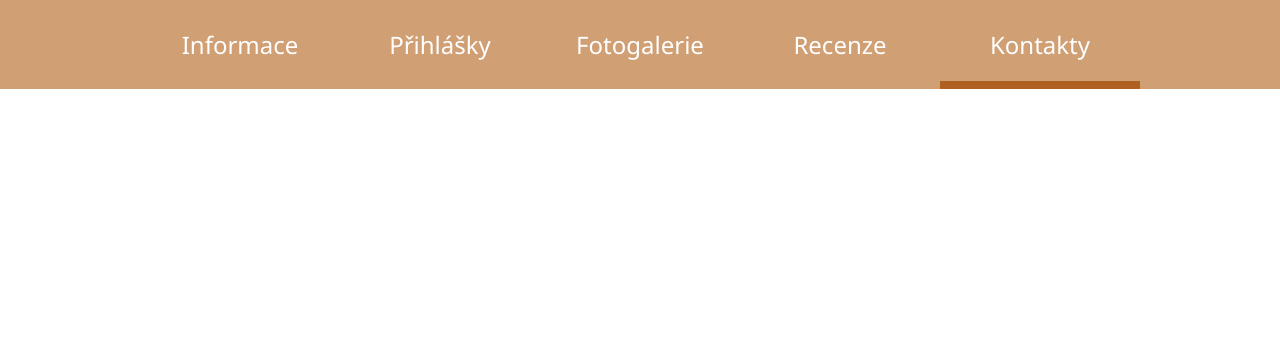
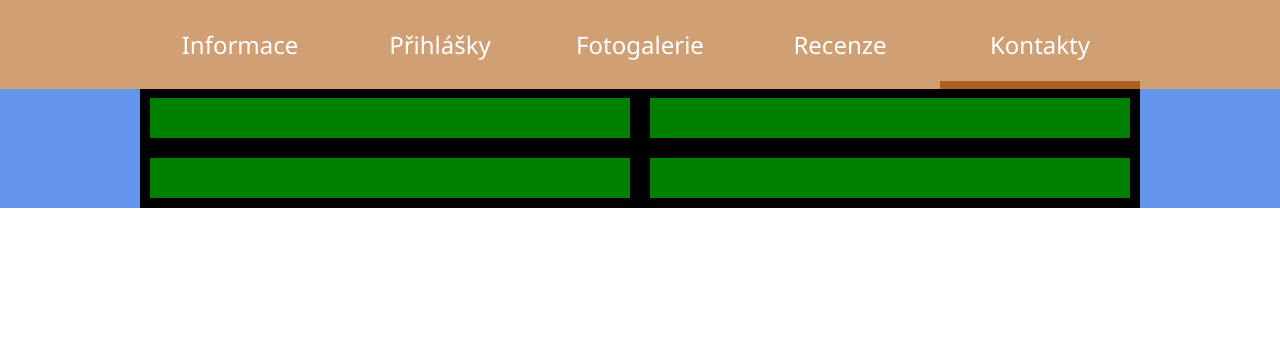
Before and after one commit to prochazo/RK-sugar, a PHP site: page / in a window 1280 px wide. Shown: the top 349 px of the page. Run offline with PHP 8.4, Linux system fonts and the light colour scheme.

Commit message:
Tvorba první sekce (mřížka)

```diff
--- a/index.css
+++ b/index.css
@@ -1,88 +1,3 @@
-body {
-    margin: 0;
+#sec1 {
+    background: cornflowerblue;
 }
-
-.wrapper {
-    width: 1000px;
-    margin: 0 auto;
-}
-
-
-.navigation {
-    position: fixed;
-    width: 100%;
-
-    font-size: 0;
-    color: white;
-    font-family: "Fira Sans" , sans-serif;
-    font-weight: 300;
-
-    background: #D09F74;
-}
-
-    .navigation a {
-        color: inherit;
-        cursor: pointer;
-    }
-
-    .navigation__item {
-        display: inline-block;
-        position: relative;
-        width: 20%;
-        padding: 28px 0px;
-        margin: 0;
-
-
-        font-size: 24px;
-        text-align: center;
-        font-family: "Segoe UI", sans-serif;
-        text-decoration: none;
-
-        cursor: default;
-    }
-
-        .navigation__item:hover {
-            background: #C58751;
-        }
-
-        .navigation__item--active:after {
-            content: "";
-            display: block;
-            position: absolute;
-            bottom: 0;
-            left: 0;
-            width: 100%;
-            height: 8px;
-
-            background-color: #AF6020;
-        }
-
-    .navigation__context {
-        position: absolute;
-        display: none;
-        left: 0;
-        top: 100%;
-        padding: 0;
-        margin: 0;
-        width: 100%;
-
-        list-style: none;
-    }
-
-        .navigation__item:hover .navigation__context {
-            display: block;
-        }
-
-        .navigation__context__item {
-            display: block;
-            padding: 10px;
-
-            text-decoration: none;
-            font-size: 20px;
-
-            background: #C58751;
-        }
-
-            .navigation__context__item:hover {
-                background: #D09F74;
-            }
--- a/index.html
+++ b/index.html
@@ -4,6 +4,7 @@
     <meta charset="UTF-8">
     <title>Document</title>
     <link href='https://fonts.googleapis.com/css?family=Fira+Sans:400,300&subset=latin,latin-ext' rel='stylesheet' type='text/css'>
+    <link rel="stylesheet" type="text/css" href="styles.css">
     <link rel="stylesheet" type="text/css" href="index.css">
 </head>
 <body>
@@ -26,5 +27,18 @@
         </div>
     </nav>
 
+    <div style="height: 88px;"></div>
+
+    <section id="sec1">
+        <div class="wrapper">
+            <div class="grid">
+                <div class="grid__item"></div>
+                <div class="grid__item"></div>
+                <div class="grid__item"></div>
+                <div class="grid__item"></div>
+            </div>
+        </div>
+    </section>
+
 </body>
 </html>
--- /dev/null
+++ b/styles.css
@@ -0,0 +1,108 @@
+body {
+    margin: 0;
+}
+
+.wrapper {
+    width: 1000px;
+    margin: 0 auto;
+}
+
+
+.navigation {
+    position: fixed;
+    width: 100%;
+
+    font-size: 0;
+    color: white;
+    font-family: "Fira Sans" , sans-serif;
+    font-weight: 300;
+
+    background: #D09F74;
+}
+
+    .navigation a {
+        color: inherit;
+        cursor: pointer;
+    }
+
+    .navigation__item {
+        display: inline-block;
+        position: relative;
+        width: 20%;
+        padding: 28px 0px;
+        margin: 0;
+
+
+        font-size: 24px;
+        text-align: center;
+        font-family: "Segoe UI", sans-serif;
+        text-decoration: none;
+
+        cursor: default;
+    }
+
+        .navigation__item:hover {
+            background: #C58751;
+        }
+
+        .navigation__item--active:after {
+            content: "";
+            display: block;
+            position: absolute;
+            bottom: 0;
+            left: 0;
+            width: 100%;
+            height: 8px;
+
+            background-color: #AF6020;
+        }
+
+    .navigation__context {
+        position: absolute;
+        display: none;
+        left: 0;
+        top: 100%;
+        padding: 0;
+        margin: 0;
+        width: 100%;
+
+        list-style: none;
+    }
+
+        .navigation__item:hover .navigation__context {
+            display: block;
+        }
+
+        .navigation__context__item {
+            display: block;
+            padding: 10px;
+
+            text-decoration: none;
+            font-size: 20px;
+
+            background: #C58751;
+        }
+
+            .navigation__context__item:hover {
+                background: #D09F74;
+            }
+
+.grid {
+    font-size: 0;
+    background: green;
+}
+
+    .grid__item {
+        display: inline-block;
+        padding: 20px 0;
+        width: 50%;
+        margin: 0;
+        -webkit-box-sizing: border-box;
+        -moz-box-sizing: border-box;
+        box-sizing: border-box;
+
+        font-size: 16px;
+
+
+        border: 10px solid black;
+    }
```
